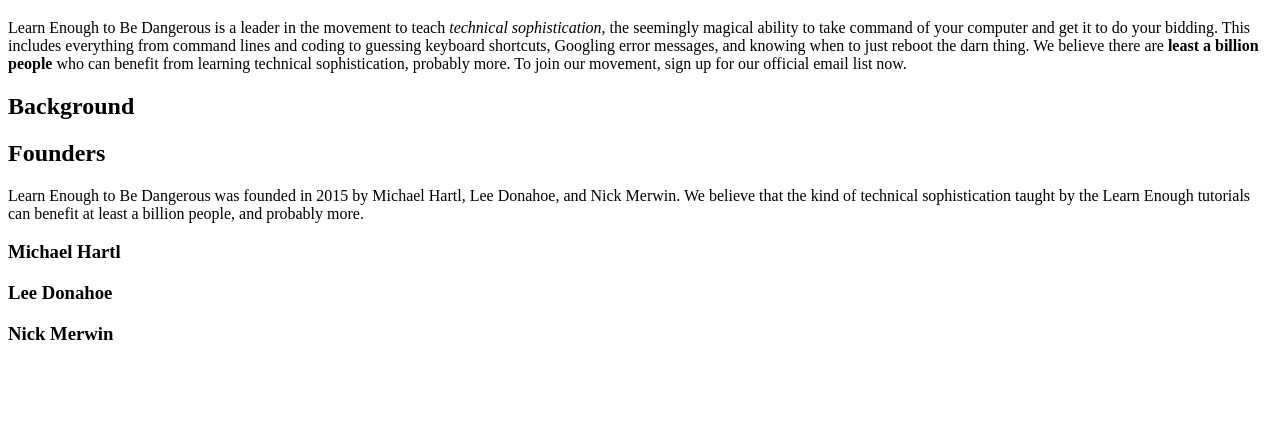
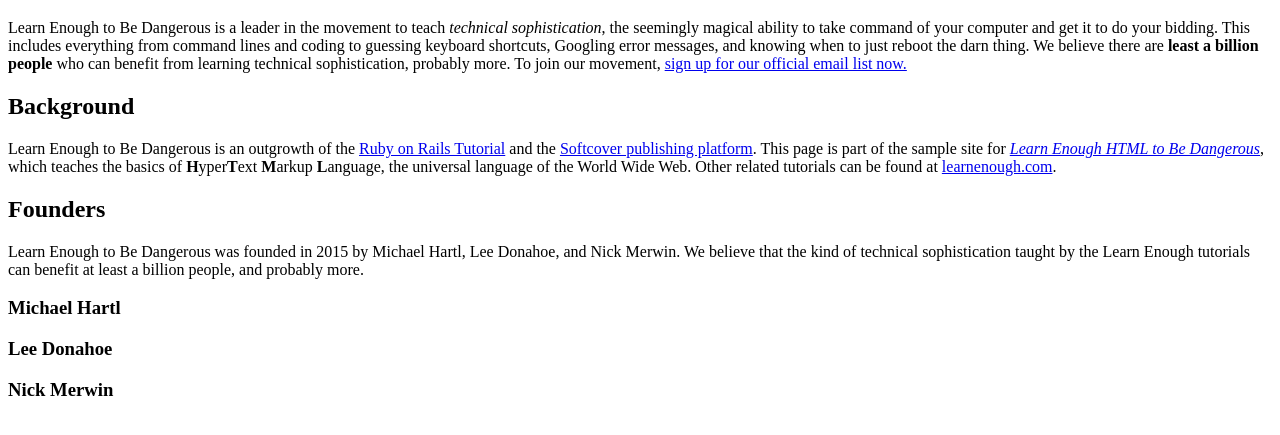
Before and after one commit to namarani/sample_website, a plain HTML site: page index.html in a window 1280 px wide. Shown: the part 61-496 px from the top of the page. Drawn offline with Linux system fonts and the light colour scheme.

Commit message:
Background

```diff
--- a/index.html
+++ b/index.html
@@ -15,10 +15,24 @@
         Googling error messages, and knowing when to just reboot the darn thing.
         We believe there are <strong>least a billion people</strong> who can benefit from
         learning technical sophistication, probably more. To join our
-        movement, sign up for our official email list now.
+        movement, <a href="https://learnenough.com/email">sign up for our official email list now.</a>
       </p>
 
       <h2>Background</h2>
+
+      <p>
+        Learn Enough to Be Dangerous is an outgrowth of the
+        <a href="https://railstutorial.org/">Ruby on Rails Tutorial</a> and the
+        <a href="https://www.softcover.io/">Softcover publishing platform</a>.
+        This page is part of the sample site for
+        <a href="https://www.learnenough.com/html"><em>Learn Enough HTML to
+        Be Dangerous</em></a>, which teaches the basics of
+        <strong>H</strong>yper<strong>T</strong>ext <strong>M</strong>arkup
+        <strong>L</strong>anguage, the universal language of the World Wide Web.
+        Other related tutorials can be found at
+        <a href="https://www.learnenough.com/">learnenough.com</a>.
+
+      </p>
 
       <h2>Founders</h2>
       <p>
```
